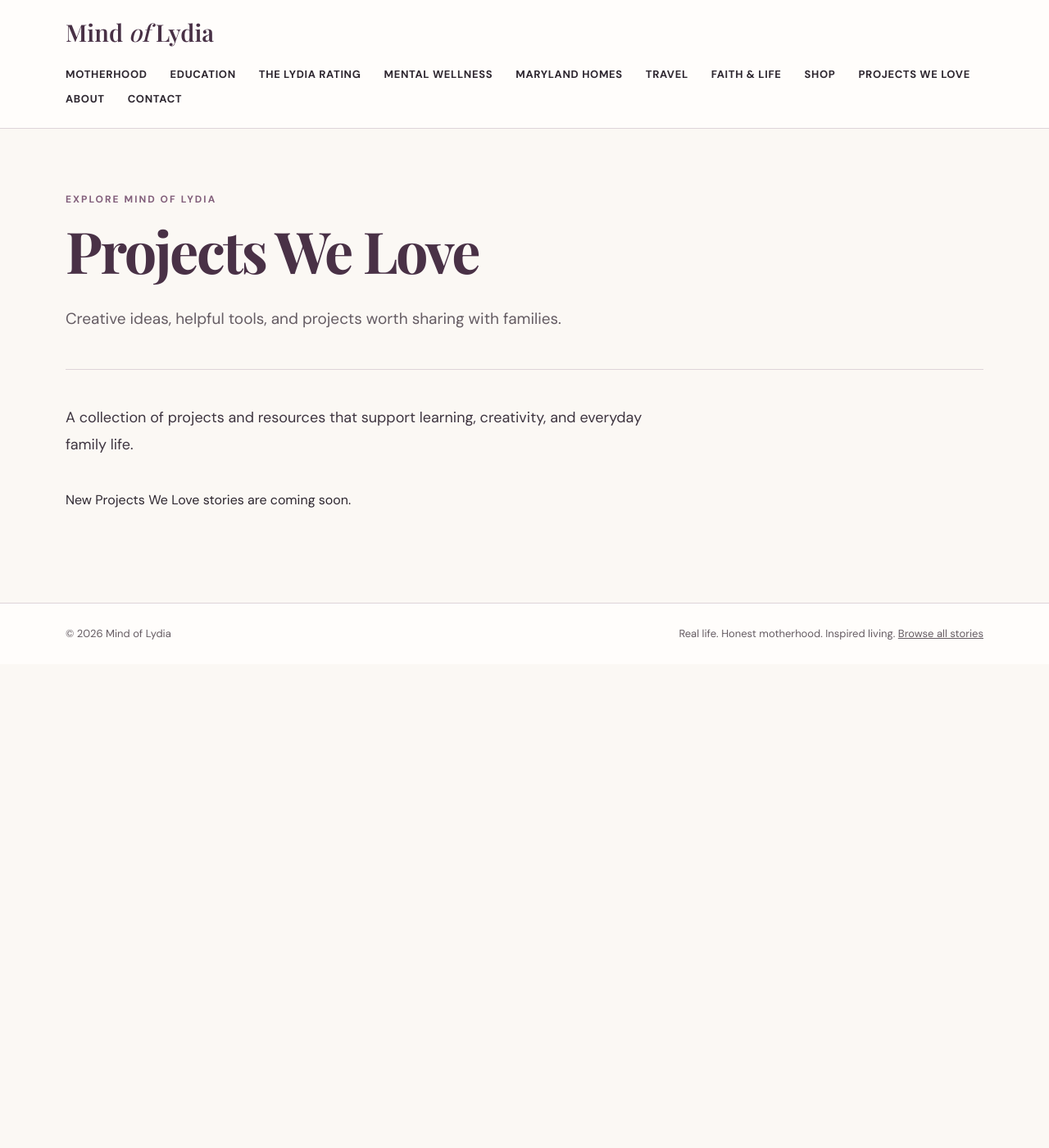
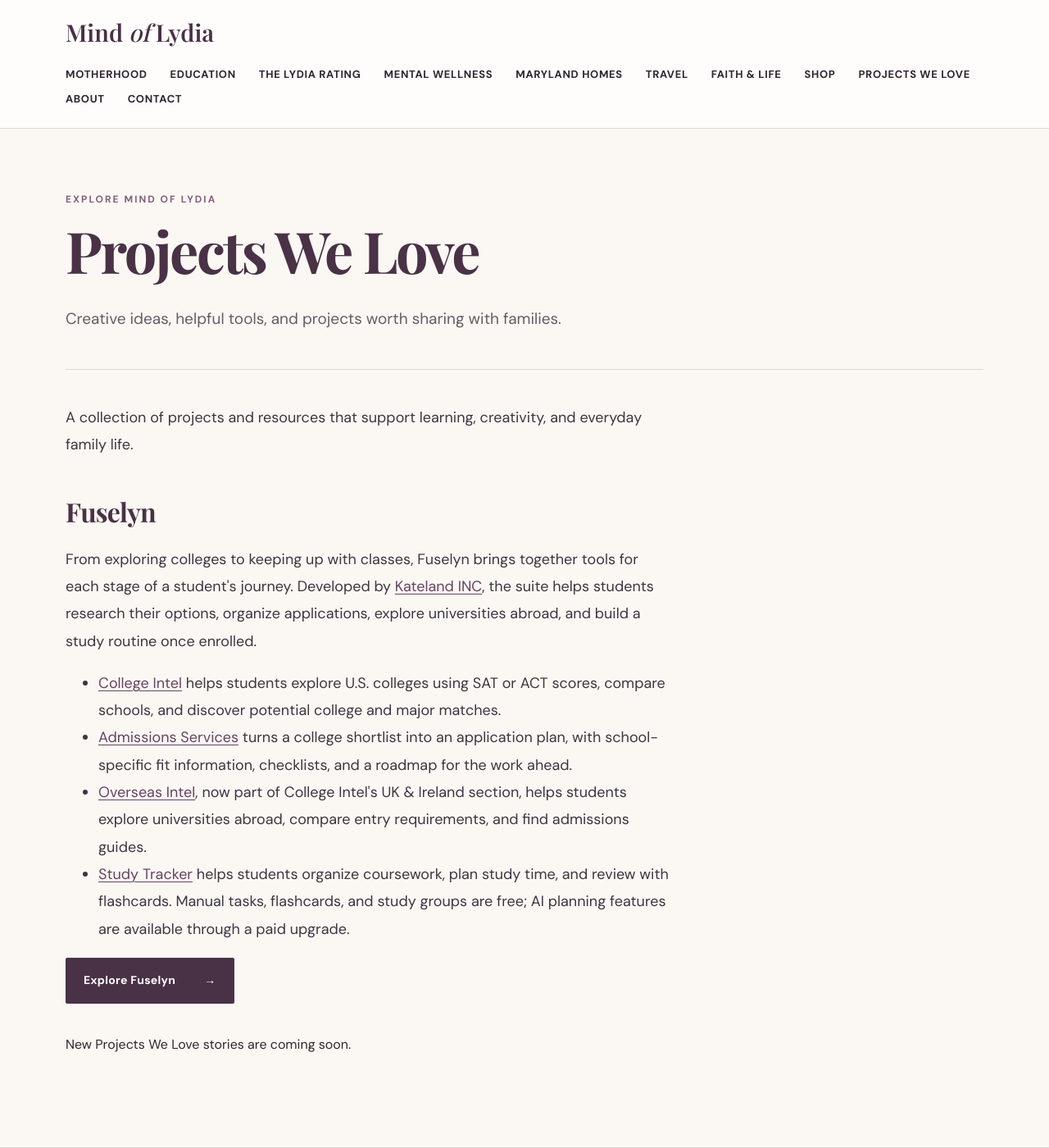
Before and after one commit to lydiarim22-coder/mindoflydia, a Jekyll site: the page built from projects-we-love.md, in a window 1280 px wide and 1400 px high. Shown: the whole window at 82% size. Built offline with Jekyll 4.4.1, drawn with Linux system fonts in a browser that asks for light colours; some web fonts are replaced.

Commit message:
Feature Fuselyn tools with direct links in Projects We Love

```diff
--- a/projects-we-love.md
+++ b/projects-we-love.md
@@ -6,3 +6,15 @@
 description: Creative ideas, helpful tools, and projects worth sharing with families.
 ---
 <p>A collection of projects and resources that support learning, creativity, and everyday family life.</p>
+
+<h2>Fuselyn</h2>
+<p>From exploring colleges to keeping up with classes, Fuselyn brings together tools for each stage of a student's journey. Developed by <a href="https://katelandinc.com/">Kateland INC</a>, the suite helps students research their options, organize applications, explore universities abroad, and build a study routine once enrolled.</p>
+
+<ul>
+  <li><a href="https://collegeintel.fuselyn.com/">College Intel</a> helps students explore U.S. colleges using SAT or ACT scores, compare schools, and discover potential college and major matches.</li>
+  <li><a href="https://admissions.fuselyn.com/">Admissions Services</a> turns a college shortlist into an application plan, with school-specific fit information, checklists, and a roadmap for the work ahead.</li>
+  <li><a href="https://collegeintel.fuselyn.com/overseas">Overseas Intel</a>, now part of College Intel's UK &amp; Ireland section, helps students explore universities abroad, compare entry requirements, and find admissions guides.</li>
+  <li><a href="https://plan.fuselyn.com/">Study Tracker</a> helps students organize coursework, plan study time, and review with flashcards. Manual tasks, flashcards, and study groups are free; AI planning features are available through a paid upgrade.</li>
+</ul>
+
+<p><a class="button" href="https://fuselyn.com/">Explore Fuselyn <span aria-hidden="true">&rarr;</span></a></p>
```
